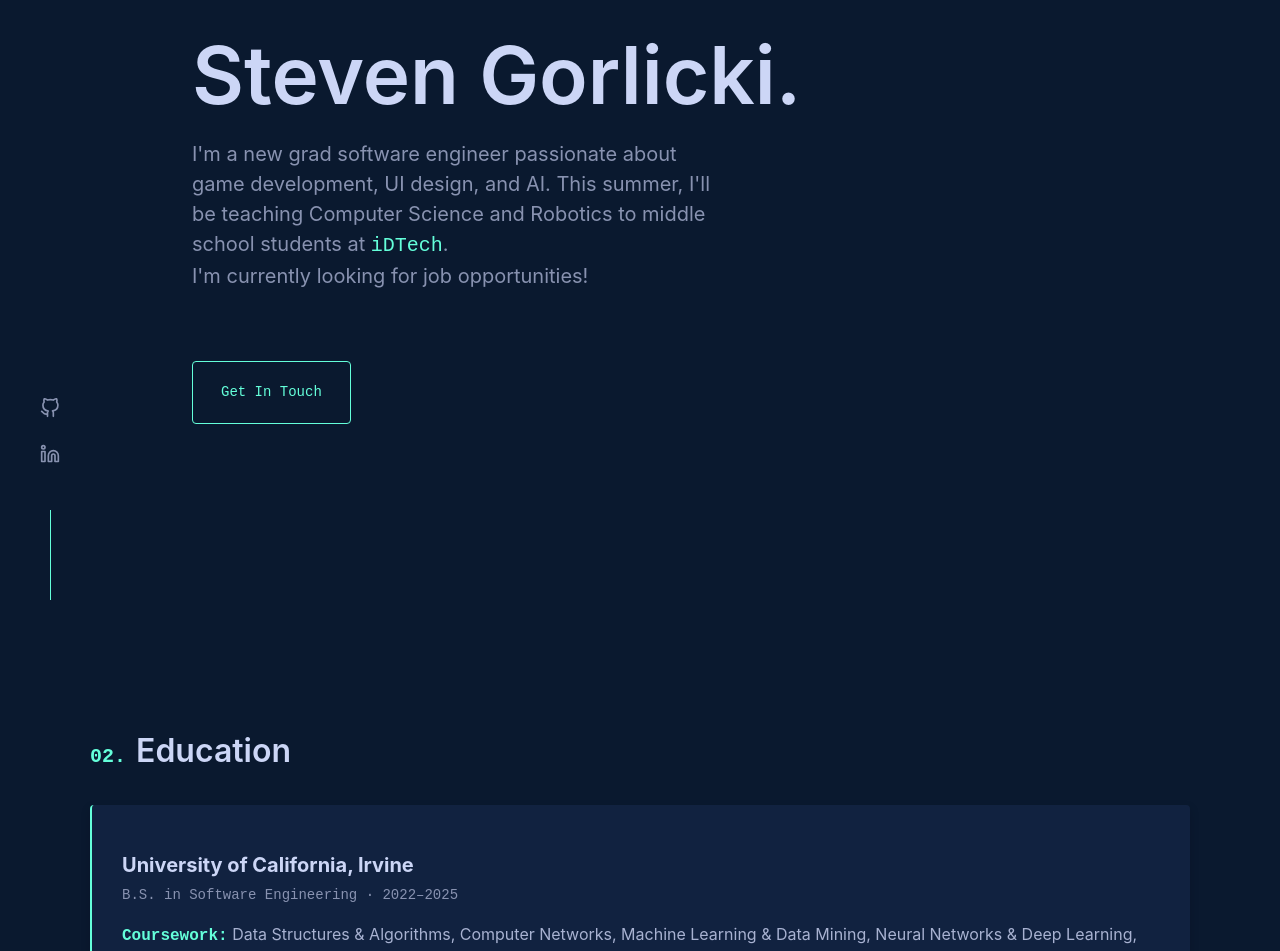
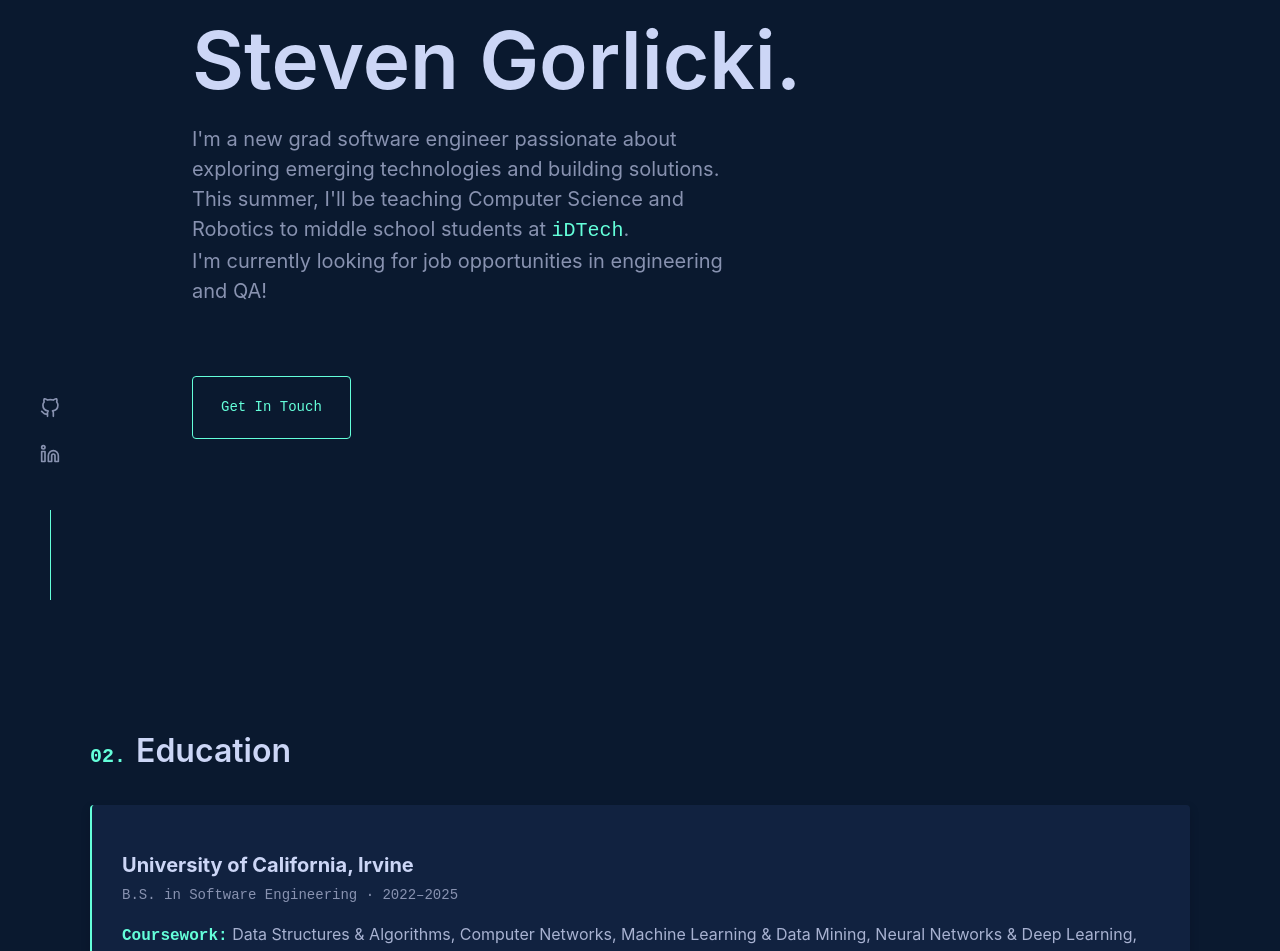
Before and after one commit to StevenGorlicki/StevenGorlicki.github.io, a React (Vite) app: page / in a window 1280 px wide. Shown: the part 200-1151 px from the top of the page. Built offline with nearby package versions, Linux system fonts and the light colour scheme.

Commit message:
update desc

```diff
--- a/src/components/Contact.jsx
+++ b/src/components/Contact.jsx
@@ -70,7 +70,7 @@ const Contact = () => {
               whileInView={{opacity: 1, y: 0}}
               transition={{duration: 0.4, delay: 0.1}}
           >
-              I'm currently searching for career opportunities in software engineering. Feel free to email me below or
+              I'm currently searching for career opportunities in Q/A and software engineering. Feel free to email me below or
               add me on LinkedIn!
           </motion.div>
 
--- a/src/components/Education.jsx
+++ b/src/components/Education.jsx
@@ -130,6 +130,7 @@ const Education = () => {
           <motion.li variants={itemVariants}>
             <strong>Coursework:</strong> Data Structures & Algorithms, Computer Networks, Machine Learning & Data Mining,
               Neural Networks & Deep Learning, Project Management, Web Accessibility, Programming in (Python, Java, C++, C#)
+            , Software Testing & Q/A, Data Visualization
           </motion.li>
           <motion.li variants={itemVariants}>
             <strong>Awards:</strong> Dean's Honor List, Regents Scholar, 2nd Place @ ICS Expo 2025
--- a/src/components/Hero.jsx
+++ b/src/components/Hero.jsx
@@ -165,7 +165,7 @@ const Hero = () => {
           ease: [0.6, -0.05, 0.01, 0.99],
         }}
       >
-        I'm a new grad software engineer passionate about game development, UI design, and AI.
+        I'm a new grad software engineer passionate about exploring emerging technologies and building solutions.
         This summer, I'll be teaching Computer Science and Robotics to middle school students at{' '}
         <a
           href="https://www.idtech.com/"
@@ -175,7 +175,7 @@ const Hero = () => {
           iDTech
         </a>
         .<br />
-        I'm currently looking for job opportunities!
+        I'm currently looking for job opportunities in engineering and QA!
       </motion.p>
 
       <motion.a
```
Also changed, not shown: 1 other file (tests, documents, lock files or other folders).
